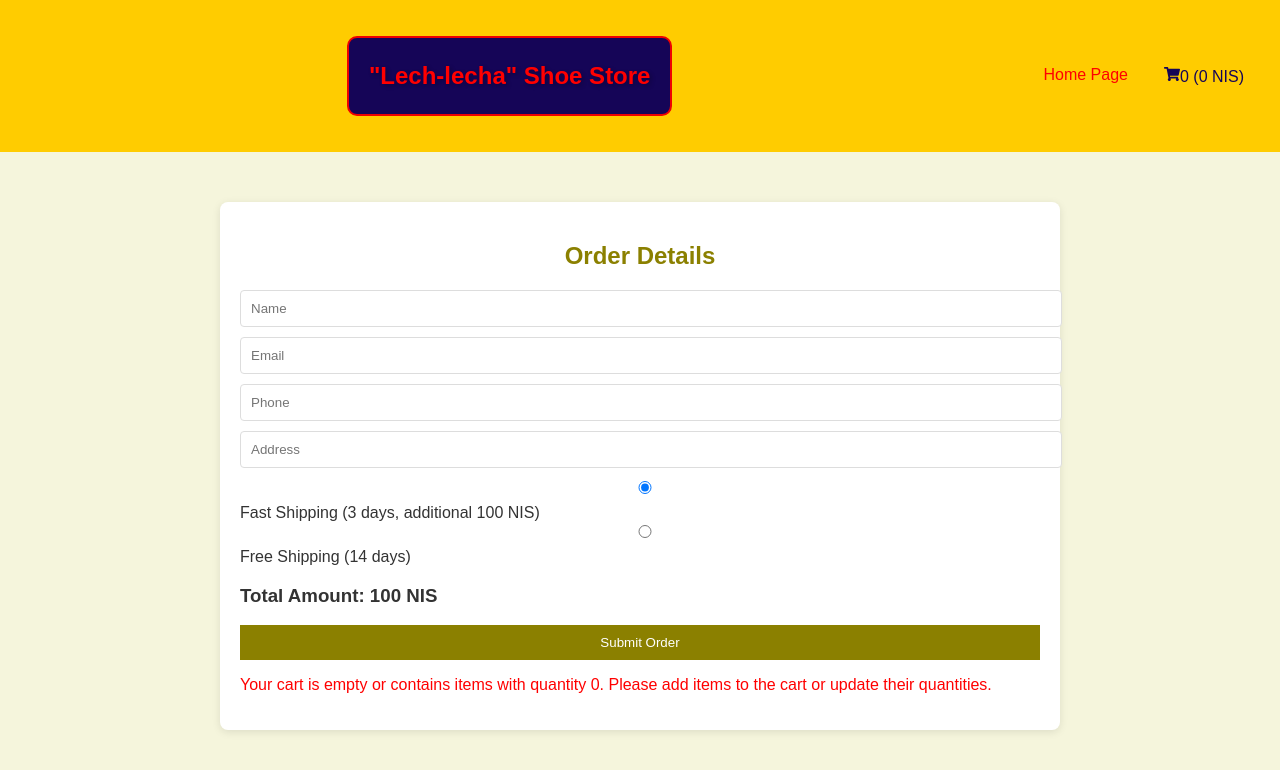
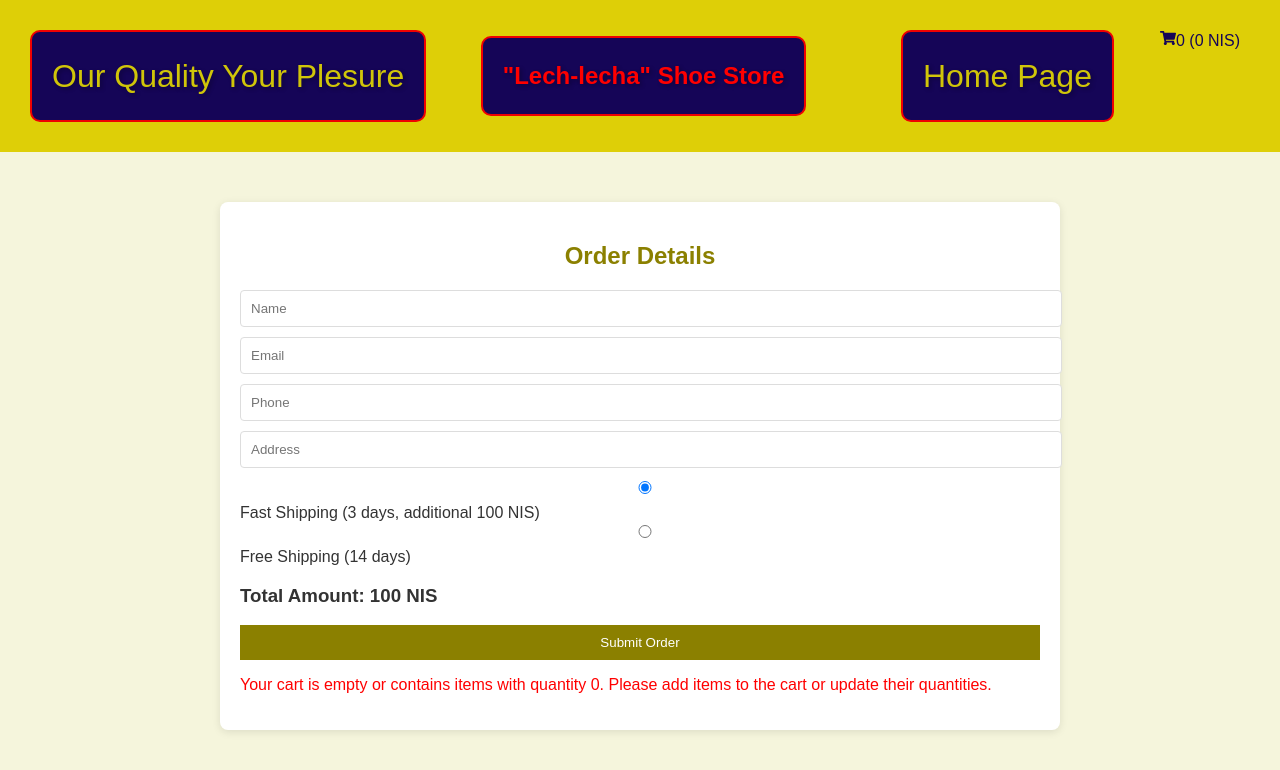
Before and after one commit to NIROhazan/Web-develope-2024, a React (Create React App) app in the folder Client/: page /order in a window 1280 px wide. Shown: the top 770 px of the page. Built offline with nearby package versions, Linux system fonts and the light colour scheme.

Commit message:
Update NavBar.js

```diff
--- a/Client/src/components/NavBar.js
+++ b/Client/src/components/NavBar.js
@@ -6,13 +6,21 @@ import { FaShoppingCart } from "react-icons/fa";
 
 const NavBar = ({ toggleCart, cartQuantity, totalPrice }) => {
   return (
-    <nav>
-      {/* Logo for the shoe store */}
-      <div className="logo"> "Lech-lecha" Shoe Store </div>
+    <nav className="nav-bar">
+      <li>
+        {/* Special Text Container */}
+        <div className="special-container">Our Quality Your Plesure </div>
+      </li>
+      <li>
+        {/* Logo for the shoe store */}
+        <div className="logo"> "Lech-lecha" Shoe Store </div>
+      </li>
       <ul>
         {/* Navigation link to the Home Page */}
         <li>
-          <a href="/"> Home Page </a>
+          <a className="special-container" href="/">
+            Home Page
+          </a>
         </li>
         {/* Cart icon with quantity and total price */}
         <li className="cart-icon" onClick={toggleCart}>
```
